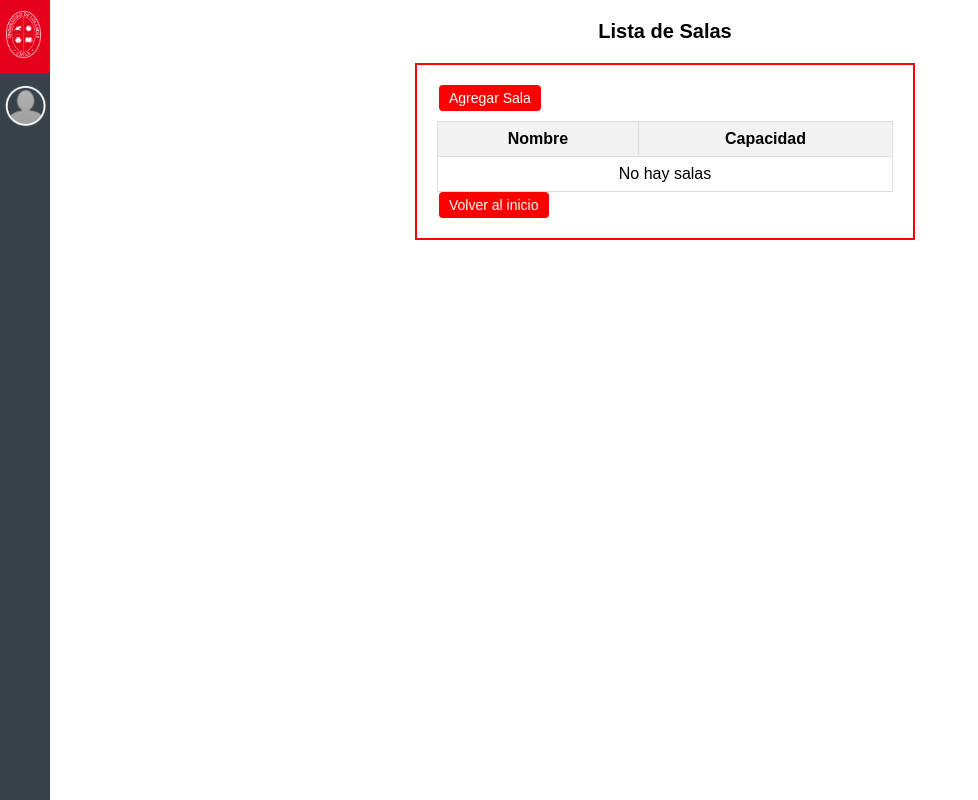
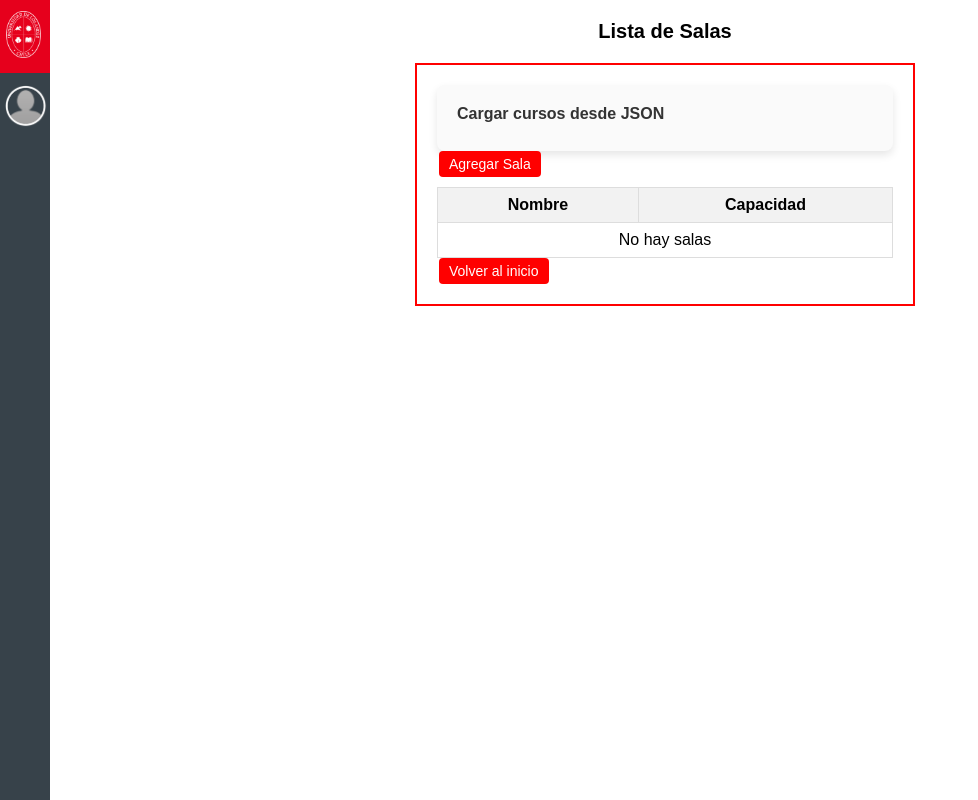
Before and after one commit to FabianSaavedraE/SGA_SoftwareVerificable_grupo1, a Flask app: page /classrooms/ in a window 1280 px wide. Shown: the whole page, without its empty margins (0-978 px from the left). Run offline with Flask 3, Linux system fonts and the light colour scheme.

Commit message:
feat: add JSON upload for Classroom

```diff
--- a/app/controllers/classroom_controller.py
+++ b/app/controllers/classroom_controller.py
@@ -37,6 +37,22 @@ def delete_classroom(classroom):
     db.session.commit()
     return True
 
+def create_classroom_from_json(data):
+    classrooms = data.get('salas', [])
+    for classroom in classrooms:
+        id = classroom.get('id', '')
+        name = classroom.get('nombre')
+        capacity = classroom.get('capacidad')
+
+        new_classroom = Classroom(
+           id = id,
+           name = name,
+           capacity = capacity
+        )
+        db.session.add(new_classroom)
+
+    db.session.commit()
+
 def get_available_classrooms_for_block(block, num_students):
     timeslot_ids = [timeslot.id for timeslot in block]
     all_classrooms = get_all_classrooms()
--- a/app/routes/classroom_routes.py
+++ b/app/routes/classroom_routes.py
@@ -2,7 +2,7 @@ from flask import Blueprint, request, render_template, redirect, url_for
 
 from app.controllers.classroom_controller import (
     get_all_classrooms, get_classroom, create_classroom,
-    update_classroom, delete_classroom
+    update_classroom, delete_classroom, create_classroom_from_json
 )
 
 classroom_bp = Blueprint('classrooms', __name__, url_prefix='/classrooms')
@@ -47,3 +47,20 @@ def delete_classroom_view(classroom_id):
         return redirect(url_for('classrooms.get_classrooms_view'))
 
     return redirect(url_for('classrooms.get_clasrooms_view'))
+
+@classroom_bp.route('/upload-json', methods=['POST'])
+def upload_classrooms_json():
+    file = request.files.get('jsonFile')
+    if not file:
+        return redirect(url_for('classrooms.get_classrooms_view'))
+
+    import json
+    try:
+        data = json.load(file)
+    except Exception as e:
+        print("Error leyendo JSON:", e)
+        return redirect(url_for('classrooms.get_classrooms_view'))
+
+    create_classroom_from_json(data)
+
+    return redirect(url_for('classrooms.get_classrooms_view'))
--- a/app/templates/classrooms/index.html
+++ b/app/templates/classrooms/index.html
@@ -16,6 +16,11 @@
     </div>
 
     <div class="box">
+
+        <form action="{{ url_for('classrooms.upload_classrooms_json') }}" method="POST" enctype="multipart/form-data">
+            <label for="jsonFile" class="top-button">Cargar cursos desde JSON</label>
+            <input type="file" id="jsonFile" name="jsonFile" accept=".json" style="display:none;" onchange="this.form.submit()">
+        </form>
 
         <a href="{{ url_for('classrooms.create_classroom_view') }}" class="top-button">Agregar Sala</a>
 
```
